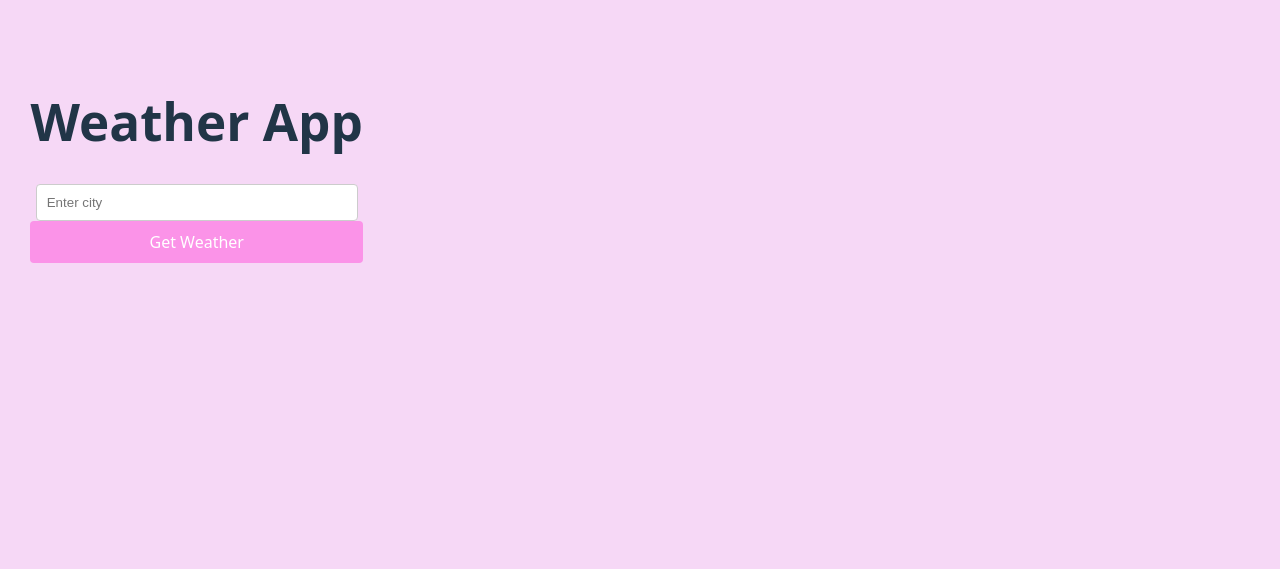
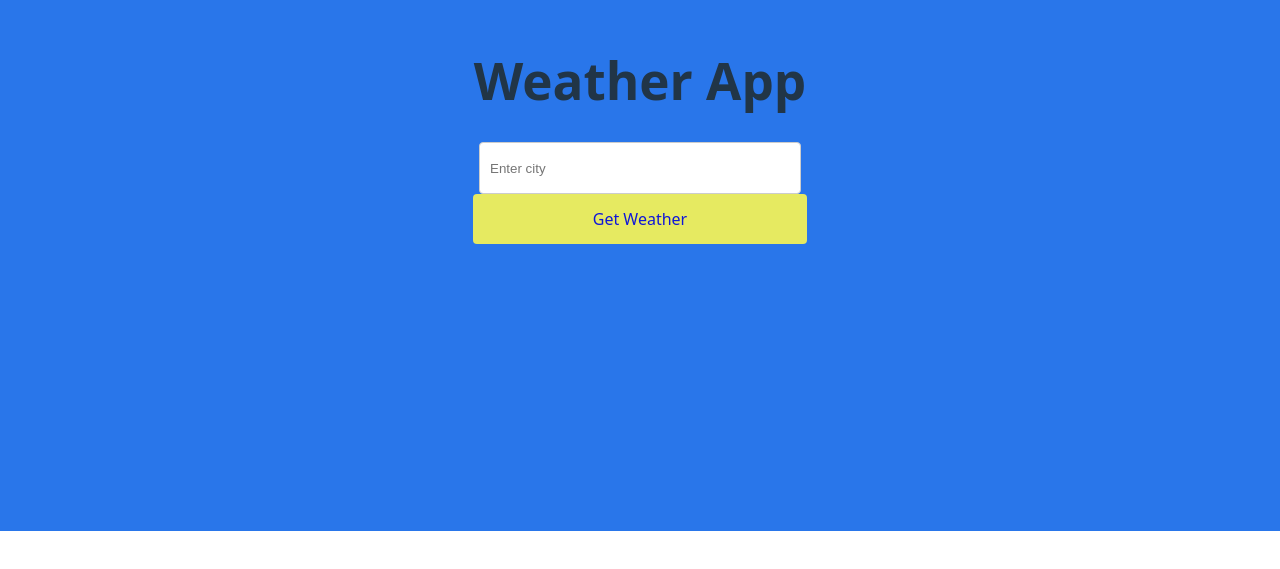
Before and after one commit to aya-asylbek/weather-app, a React (Vite) app in the folder client/: page / in a window 1280 px wide. Shown: the part 269-838 px from the top of the page. Built offline with nearby package versions, Linux system fonts and the light colour scheme.

Commit message:
Added some styles in css

```diff
--- a/client/src/App.css
+++ b/client/src/App.css
@@ -1,7 +1,16 @@
+body {
+  background-color: rgb(41, 118, 234);
+  display: flex;
+  justify-content: center;
+  /* Centers horizontally */
+  align-items: center;
+  /* Centers vertically */
+  height: 100vh;
+  /* Full height of the viewport */
+  margin: 0;
+}
 
-body {
-  background-color: rgb(246, 216, 246);
-}.app-container {
+.app-container {
   max-width: 600px;
   margin: 0 auto;
   padding: 20px;
@@ -9,12 +18,12 @@ body {
 }
 
 .error-message {
-  color: #dc3545;
+  color: #ac1707;
   margin: 10px 0;
 }
 
 .weather-info {
-  background: #f8f9fa;
+  background: #425c09;
   padding: 20px;
   border-radius: 8px;
   margin-top: 20px;
@@ -25,6 +34,7 @@ body {
   height: 100px;
   margin-top: 10px;
 }
+
 .app-container {
   display: flex;
   flex-direction: column;
@@ -50,53 +60,57 @@ input {
   border-radius: 4px;
   width: 100%;
   max-width: 300px;
+   height :30px;
 }
 
 button {
   padding: 10px 20px;
-  background: #fb93e8;
-  color: white;
+  background: #e6ea61;
+  color: rgb(15, 22, 216);
   border: none;
   border-radius: 4px;
   cursor: pointer;
   width: 100%;
   max-width: 500px;
+  height: 50px;
 }
-
 .loading {
   color: #666;
   margin: 20px 0;
 }
 
 .error-message {
-  color: #dc3545;
+  color: #780303;
   margin: 20px 0;
   padding: 10px;
-  border: 1px solid #dc3545;
+  border: 1px solid #171b86;
   border-radius: 4px;
 }
 
 .weather-info {
-  background: #041e37;
+  background: #00080f;
   padding: 20px;
   border-radius: 8px;
-  box-shadow: 0 2px 4px rgba(0,0,0,0.1);
+  box-shadow: 0 2px 4px rgba(0, 0, 0, 0.1);
   max-width: 400px;
   width: 100%;
   margin: 20px auto;
 }
 
 h2 {
-  color: #2c3e50;
-   margin-bottom: 20px; */
+  color: rgb(132, 7, 7);
+  margin-bottom: 10px;
+
 }
- h1{
+
+h1 {
   text-align: center;
- } */
+}
+
 
 /* Responsive Design */
 
-/* For smaller screens (e.g., mobile) */
+/* For smaller screens (,Ipad , mobile ...) */
 @media (max-width: 768px) {
   .weather-card {
     padding: 15px;
@@ -118,10 +132,11 @@ h2 {
 
   .weather-form input {
     width: 100%;
-      margin-bottom: 10px;
+    margin-bottom: 40px;
   }
 
   .weather-form button {
     width: 100%;
+    flex-grow: 1.2;
   }
 }
```
Lines whose indentation alone changed are shown as unchanged.
